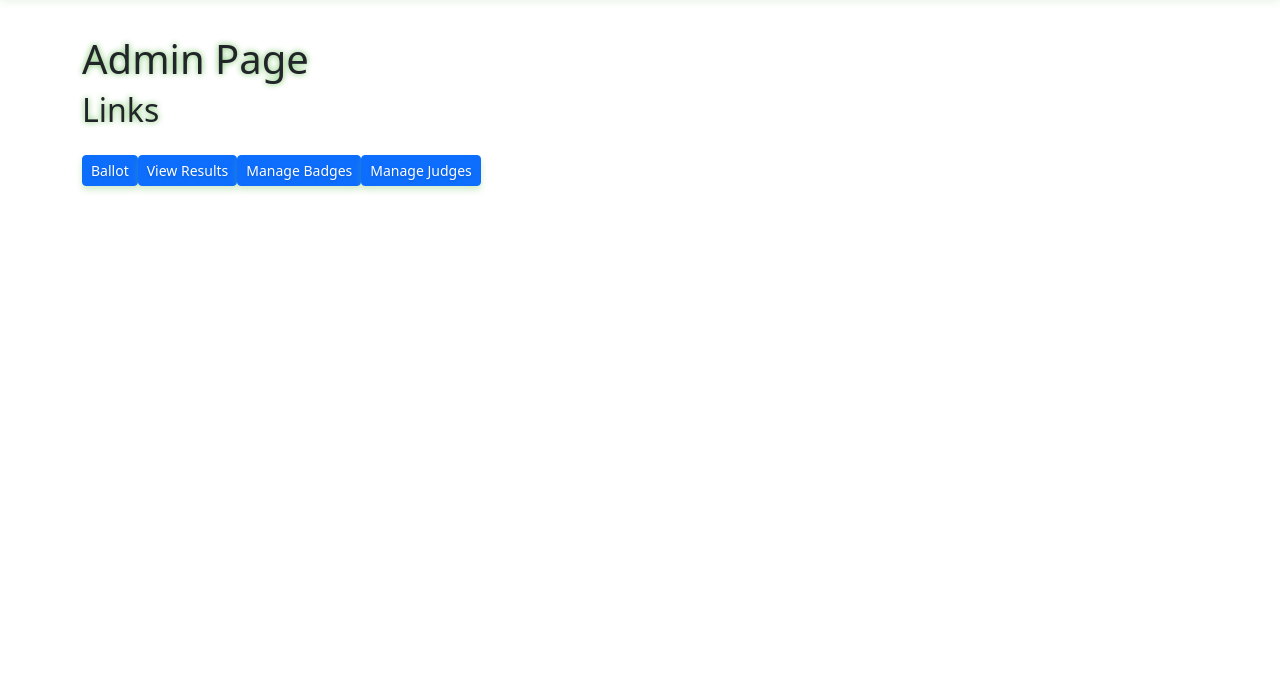
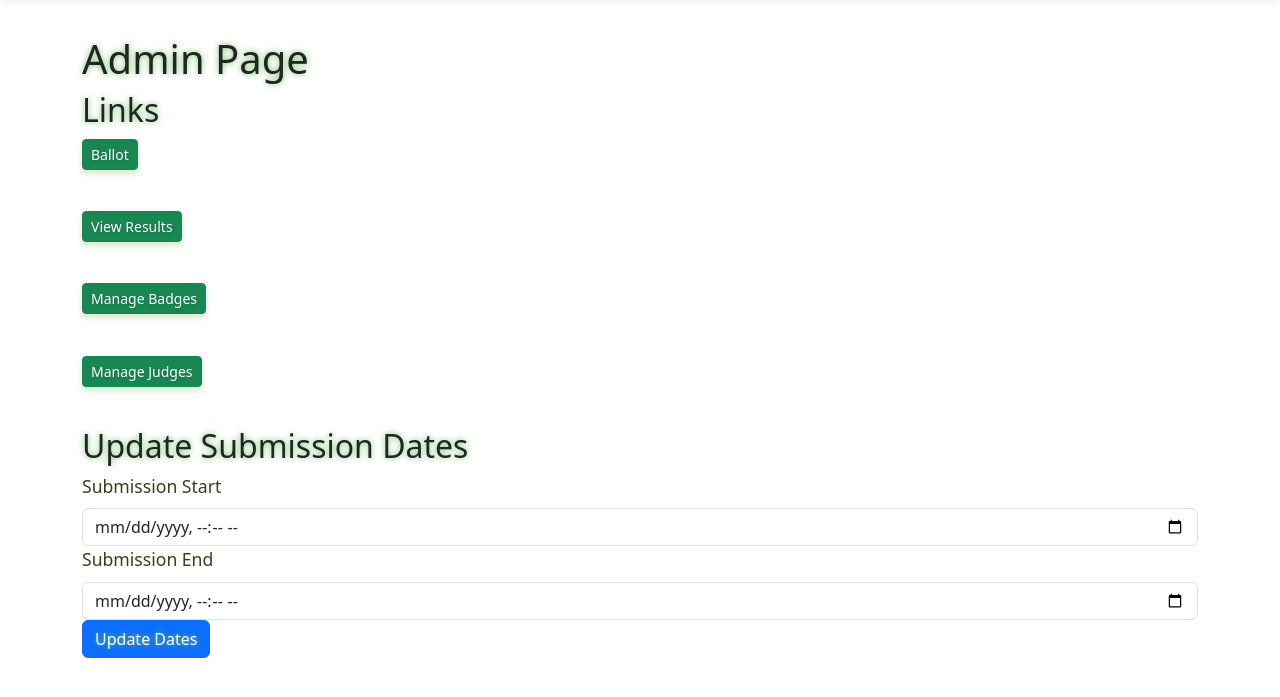
Before and after one commit to denuoweb/ArtSubmissionSite, a Flask app: page /admin in a window 1280 px wide. Shown: the part 61-758 px from the top of the page. Run offline with Flask 3, Linux system fonts and the light colour scheme; the visitor is signed in with stand-in values (Sample User, id 1); data that the repository does not hold is empty; some libraries are stand-ins or nearby versions.

Commit message:
add date controls

```diff
--- a/app/forms.py
+++ b/app/forms.py
@@ -2,6 +2,7 @@
 from flask_wtf import FlaskForm
 from wtforms import Form, FormField, IntegerField, HiddenField, FieldList, BooleanField, PasswordField, StringField, TextAreaField, FileField, SubmitField, SelectField
 from wtforms.validators import Regexp, NumberRange, DataRequired, Email, URL, Optional, Length, ValidationError
+from wtforms.fields import DateTimeLocalField
 from flask_wtf.file import FileAllowed
 from urllib.parse import urlparse
 import re
@@ -239,3 +240,17 @@ class PasswordForm(FlaskForm):
 class RankingForm(FlaskForm):
     rank = HiddenField("Rank")
     submit = SubmitField("Submit Rankings")  # Add a SubmitField
+
+
+class SubmissionDatesForm(FlaskForm):
+    submission_start = DateTimeLocalField(
+        "Submission Start",
+        format='%Y-%m-%dT%H:%M',
+        validators=[DataRequired(message="Please provide a start date.")],
+    )
+    submission_end = DateTimeLocalField(
+        "Submission End",
+        format='%Y-%m-%dT%H:%M',
+        validators=[DataRequired(message="Please provide an end date.")],
+    )
+    submit = SubmitField("Update Submission Dates")
--- a/app/routes.py
+++ b/app/routes.py
@@ -1,23 +1,45 @@
 from flask import jsonify, render_template, request, redirect, url_for, flash, jsonify, session, abort
 from app import app, db
-from app.models import ArtistSubmission, YouthArtistSubmission, Judge, JudgeVote, Badge, BadgeArtwork
-from app.forms import ArtistSubmissionForm, PasswordForm, RankingForm, YouthArtistSubmissionForm
+from app.models import ArtistSubmission, YouthArtistSubmission, Judge, JudgeVote, Badge, BadgeArtwork, SubmissionPeriod
+from app.forms import ArtistSubmissionForm, PasswordForm, RankingForm, YouthArtistSubmissionForm, SubmissionDatesForm
 from werkzeug.security import generate_password_hash, check_password_hash
 from datetime import datetime, timezone, timedelta
 from sqlalchemy.orm import joinedload
 from io import TextIOWrapper
+from datetime import datetime, timezone, timedelta
+from zoneinfo import ZoneInfo
 
 import os
 import uuid
 import csv
 
+
+def is_submission_open():
+    """Returns True if the current time is within the submission period."""
+    now = datetime.now(timezone.utc)  # Current time in UTC
+    submission_period = SubmissionPeriod.query.order_by(SubmissionPeriod.id.desc()).first()
+    if submission_period:
+        # Submission times are already stored in UTC, so no need for timezone assignment
+        return submission_period.submission_start <= now <= submission_period.submission_end
+    return False
+
+
+
 @app.route("/")
 def index():
     # Get submission status and deadlines
+    submission_period = SubmissionPeriod.query.order_by(SubmissionPeriod.id.desc()).first()
     submission_open = is_submission_open()
     submission_status = "Open" if submission_open else "Closed"
-    submission_start = SUBMISSION_START.strftime("%B %d, %Y at %I:%M %p %Z")
-    submission_deadline = SUBMISSION_END.strftime("%B %d, %Y at %I:%M %p %Z")
+
+    if submission_period:
+        # Convert submission times to Pacific Time for display
+        pacific = ZoneInfo("US/Pacific")
+        submission_start = submission_period.submission_start.astimezone(pacific).strftime("%B %d, %Y at %I:%M %p %Z")
+        submission_deadline = submission_period.submission_end.astimezone(pacific).strftime("%B %d, %Y at %I:%M %p %Z")
+    else:
+        submission_start = "N/A"
+        submission_deadline = "N/A"
 
     # Fetch all badges
     badges = Badge.query.all()
@@ -31,23 +53,50 @@ def index():
     )
 
 
-
-# Constants for the submission period (use PST timezone)
-SUBMISSION_START = datetime(2024, 12, 28, 12, 11, 0, tzinfo=timezone(timedelta(hours=-8)))  # Feb 1, 2025, 00:00 PST
-SUBMISSION_END = datetime(2025, 2, 28, 23, 59, 59, tzinfo=timezone(timedelta(hours=-8)))  # Feb 28, 2025, 23:59 PST
-
-
-def is_submission_open():
-    """Returns True if the current time is within the submission period."""
-    now = datetime.now(timezone(timedelta(hours=-8)))  # Current time in PST
-    return SUBMISSION_START <= now <= SUBMISSION_END
-
-
 @app.route("/admin", methods=["GET", "POST"])
 def admin_page():
     if not session.get("is_judge") or not session.get("is_admin"):
         flash("Unauthorized access. Admin privileges required.", "danger")
         return redirect(url_for("judges_password"))
+
+    # Fetch the latest submission period
+    submission_period = SubmissionPeriod.query.order_by(SubmissionPeriod.id.desc()).first()
+
+    # Pre-fill the form with existing dates if available
+    dates_form = SubmissionDatesForm(
+        submission_start=submission_period.submission_start if submission_period else None,
+        submission_end=submission_period.submission_end if submission_period else None,
+    )
+
+    if dates_form.validate_on_submit():
+        try:
+            # Assign the local timezone (Pacific Time) to form data
+            pacific = ZoneInfo("US/Pacific")
+            submission_start = dates_form.submission_start.data.replace(tzinfo=pacific)
+            submission_end = dates_form.submission_end.data.replace(tzinfo=pacific)
+
+            # Convert the local time to UTC for storage
+            submission_start_utc = submission_start.astimezone(timezone.utc)
+            submission_end_utc = submission_end.astimezone(timezone.utc)
+
+            if submission_period:
+                # Update the existing submission period
+                submission_period.submission_start = submission_start_utc
+                submission_period.submission_end = submission_end_utc
+            else:
+                # Create a new submission period
+                new_period = SubmissionPeriod(
+                    submission_start=submission_start_utc,
+                    submission_end=submission_end_utc,
+                )
+                db.session.add(new_period)
+
+            db.session.commit()
+            flash("Submission dates updated successfully!", "success")
+        except Exception as e:
+            db.session.rollback()
+            flash("An error occurred while updating submission dates. Please try again.", "danger")
+            app.logger.error(f"Error updating submission dates: {e}")
 
     # Check the current submission status
     submission_open = is_submission_open()
@@ -92,17 +141,21 @@ def admin_page():
 
     # Re-fetch judges after any updates
     judges = Judge.query.all()
-    return render_template("admin.html", judges=judges, submission_status=submission_status)
+
+    return render_template("admin.html",
+        judges=judges,
+        submission_status=submission_status,
+        submission_start=submission_period.submission_start if submission_period else None,
+        submission_end=submission_period.submission_end if submission_period else None,
+        dates_form=dates_form)
+
 
 @app.route("/call_to_artists", methods=["GET", "POST"])
 def call_to_artists():
     submission_open = is_submission_open()
     submission_status = "Open" if submission_open else "Closed"
-    submission_deadline = SUBMISSION_END.strftime("%B %d, %Y at %I:%M %p %Z")
-
-    if not submission_open:
-        flash("Submissions are currently closed.", "danger")
-        return redirect(url_for("index"))
+    submission_period = SubmissionPeriod.query.order_by(SubmissionPeriod.id.desc()).first()
+    submission_deadline = submission_period.submission_end.strftime("%B %d, %Y at %I:%M %p %Z") if submission_period else "N/A"
 
     form = ArtistSubmissionForm()
 
@@ -117,6 +170,10 @@ def call_to_artists():
     previous_badge_data = []
 
     if request.method == "POST":
+        if not submission_open:
+            flash("Submissions are currently closed. You cannot submit at this time.", "danger")
+            return redirect(url_for("call_to_artists"))
+
         for badge_upload in form.badge_uploads.entries:
             badge_id = badge_upload.badge_id.data
             artwork_file = badge_upload.artwork_file.data
@@ -143,6 +200,7 @@ def call_to_artists():
                 "call_to_artists.html",
                 form=form,
                 badges=badges,
+                submission_open=submission_open,
                 submission_status=submission_status,
                 submission_deadline=submission_deadline,
                 previous_badge_data=previous_badge_data  # Pass previous data to template
@@ -233,6 +291,7 @@ def call_to_artists():
         "call_to_artists.html",
         form=form,
         badges=badges,
+        submission_open=submission_open,
         submission_status=submission_status,
         submission_deadline=submission_deadline,
         previous_badge_data=previous_badge_data  # Pass previous data to template
@@ -243,11 +302,8 @@ def call_to_artists():
 def call_to_youth_artists():
     submission_open = is_submission_open()
     submission_status = "Open" if submission_open else "Closed"
-    submission_deadline = SUBMISSION_END.strftime("%B %d, %Y at %I:%M %p %Z")
-
-    if not submission_open:
-        flash("Submissions are currently closed.", "danger")
-        return redirect(url_for("index"))
+    submission_period = SubmissionPeriod.query.order_by(SubmissionPeriod.id.desc()).first()
+    submission_deadline = submission_period.submission_end.strftime("%B %d, %Y at %I:%M %p %Z") if submission_period else "N/A"
 
     form = YouthArtistSubmissionForm()
 
@@ -257,6 +313,11 @@ def call_to_youth_artists():
     form.badge_id.choices = badge_choices
 
     if request.method == "POST":
+
+        if not submission_open:
+            flash("Submissions are currently closed. You cannot submit at this time.", "danger")
+            return redirect(url_for("call_to_youth_artists"))
+
         if not form.validate_on_submit():
             for field_name, errors in form.errors.items():
                 for error in errors:
@@ -265,8 +326,9 @@ def call_to_youth_artists():
                 "call_to_youth_artists.html",
                 form=form,
                 badges=badges,
+                submission_open=submission_open,
                 submission_status=submission_status,
-                submission_deadline=submission_deadline
+                submission_deadline=submission_deadline,
             )
         else:
             try:
@@ -326,8 +388,9 @@ def call_to_youth_artists():
         "call_to_youth_artists.html",
         form=form,
         badges=badges,
+        submission_open=submission_open,
         submission_status=submission_status,
-        submission_deadline=submission_deadline
+        submission_deadline=submission_deadline,
     )
 
 
--- a/app/templates/admin.html
+++ b/app/templates/admin.html
@@ -2,11 +2,26 @@
 
 {% block content %}
 <h1>Admin Page</h1>
+
 <h2>Links</h2>
-<div class="btn-group mt-3" role="group">
-    <p><a href="{{ url_for('judges_ballot') }}" class="btn btn-sm btn-primary earth-btn">Ballot</a></p>
-    <p><a href="{{ url_for('judges_results') }}" class="btn btn-sm btn-primary earth-btn">View Results</a></p>
-    <p><a href="{{ url_for('manage_badges') }}" class="btn btn-sm btn-primary earth-btn">Manage Badges</a></p>
-    <p><a href="{{ url_for('manage_judges') }}" class="btn btn-sm btn-primary earth-btn">Manage Judges</a></p>
-</div>
+<p><a href="{{ url_for('judges_ballot') }}" class="btn btn-sm btn-success earth-btn">Ballot</a></p><br>
+<p><a href="{{ url_for('judges_results') }}" class="btn btn-sm btn-success earth-btn">View Results</a></p><br>
+<p><a href="{{ url_for('manage_badges') }}" class="btn btn-sm btn-success earth-btn">Manage Badges</a></p><br>
+<p><a href="{{ url_for('manage_judges') }}" class="btn btn-sm btn-success earth-btn">Manage Judges</a></p><br>
+
+<h2>Update Submission Dates</h2>
+<form method="POST">
+    {{ dates_form.hidden_tag() }}
+    <div class="form-group">
+        {{ dates_form.submission_start.label }}<br>
+        {{ dates_form.submission_start(class="form-control") }}
+    </div>
+    <div class="form-group">
+        {{ dates_form.submission_end.label }}<br>
+        {{ dates_form.submission_end(class="form-control") }}
+    </div>
+    <button type="submit" class="btn btn-primary">Update Dates</button>
+</form>
+
+
 {% endblock %}
```
Also changed, not shown: app/models.py (+9 -0 lines), app/templates/call_to_artists.html (+30 -26 lines), app/templates/call_to_youth_artists.html (+7 -1 lines).
